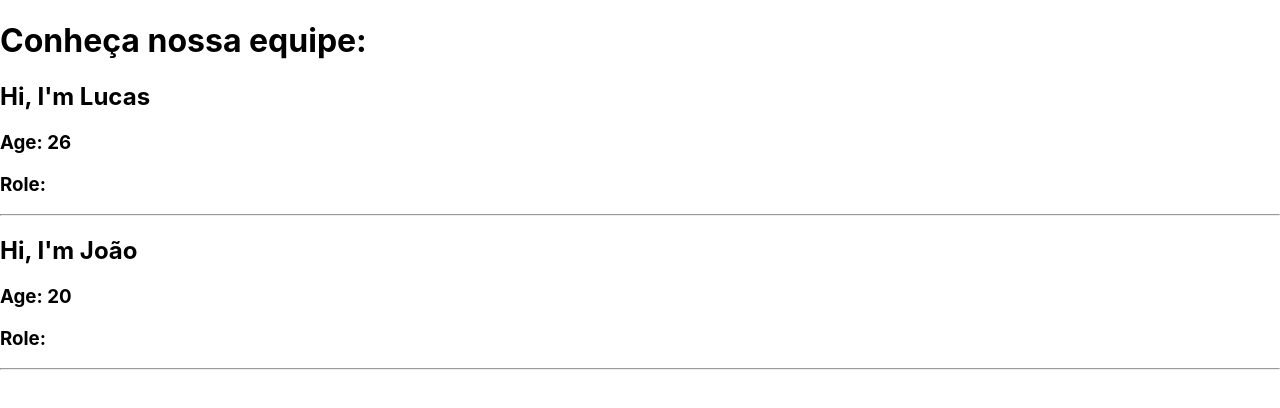
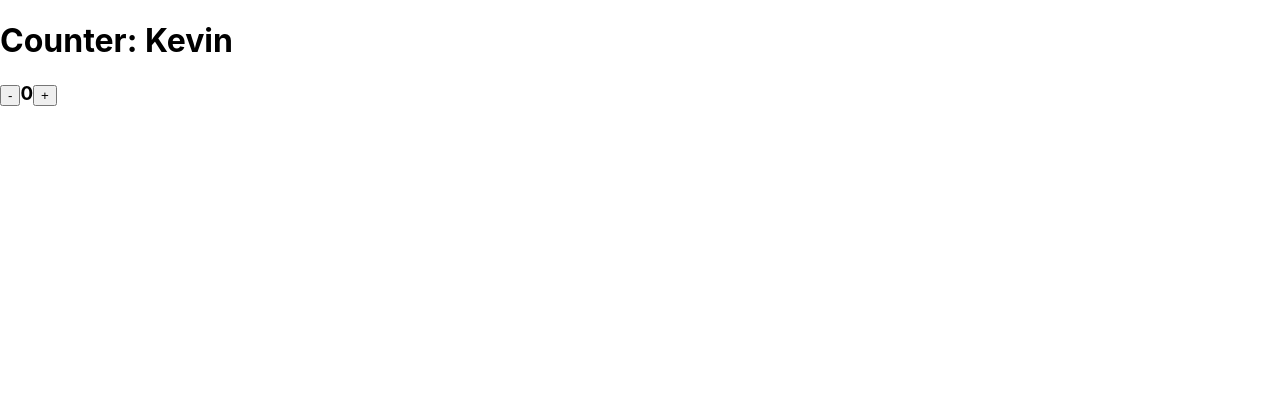
Before and after one commit to kevinaraujo/react-from-zero-advanced, a React (Create React App) app: page / in a window 1280 px wide. Shown: the top 408 px of the page. Built offline with nearby package versions, Linux system fonts and the light colour scheme.

Commit message:
Added state in component.

```diff
--- a/src/App.js
+++ b/src/App.js
@@ -1,36 +1,45 @@
 import React, { Component } from 'react';
 
-class Team extends Component {
+class App extends Component {
+
+    constructor(props) {
+        super(props);
+
+        this.state = {
+            name: 'Kevin',
+            counter: 0
+        };
+    }
+
+    decrease() {
+        let state = this.state;
+
+        state.counter--;
+
+        this.setState(state);
+    }
+
+    increase() {
+        let state = this.state;
+
+        state.name = 'José';
+        state.counter++;
+
+        this.setState(state);
+    }
+
     render() {
         return (
             <div>
-                <About name={this.props.name} age={this.props.age}/>
+                <h1>Counter: {this.state.name}</h1>
+                <h3>
+                    <button onClick={this.decrease.bind(this)}>-</button>
+                        {this.state.counter}
+                    <button onClick={this.increase.bind(this)}>+</button>
+                </h3>
             </div>
         );
     }
 }
 
-class About extends Component {
-    render() {
-        return (
-            <div>
-                <h2>Hi, I'm { this.props.name } </h2>
-                <h3>Age: {this.props.age}</h3>
-                <h3>Role: {this.props.role}</h3>
-                <hr/>
-            </div>
-        );
-    }
-}
-
-function App() {
-    return (
-        <div>
-            <h1>Conheça nossa equipe:</h1>
-            <Team name="Lucas" role="developer" age="26"/>
-            <Team name="João" role="analyst" age="20"/>
-        </div>
-    );
-}
-
 export default App;
```
